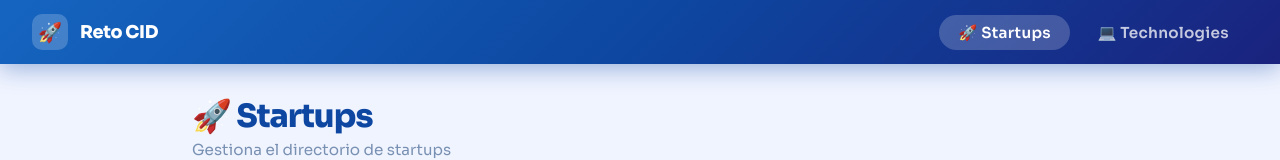
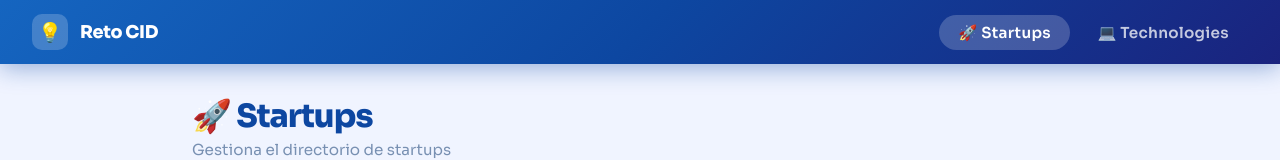
Before and after one commit to Sara101023/Reto-CID, a React (Vite) app in the folder frontend/: page / in a window 1280 px wide. Shown: the top 160 px of the page. Built offline with nearby package versions, Linux system fonts and the light colour scheme; no server answers.

Commit message:
Update: change logo emoji to bulb

```diff
--- a/frontend/src/App.jsx
+++ b/frontend/src/App.jsx
@@ -81,7 +81,7 @@ export default function App() {
             background: 'rgba(255,255,255,0.2)',
             display: 'flex', alignItems: 'center', justifyContent: 'center',
             fontSize: '1.2rem'
-          }}>🚀</div>
+          }}>💡</div>
           <span style={{ color: 'white', fontWeight: '800', fontSize: '1.1rem', letterSpacing: '-0.02em' }}>
             Reto CID
           </span>
```
